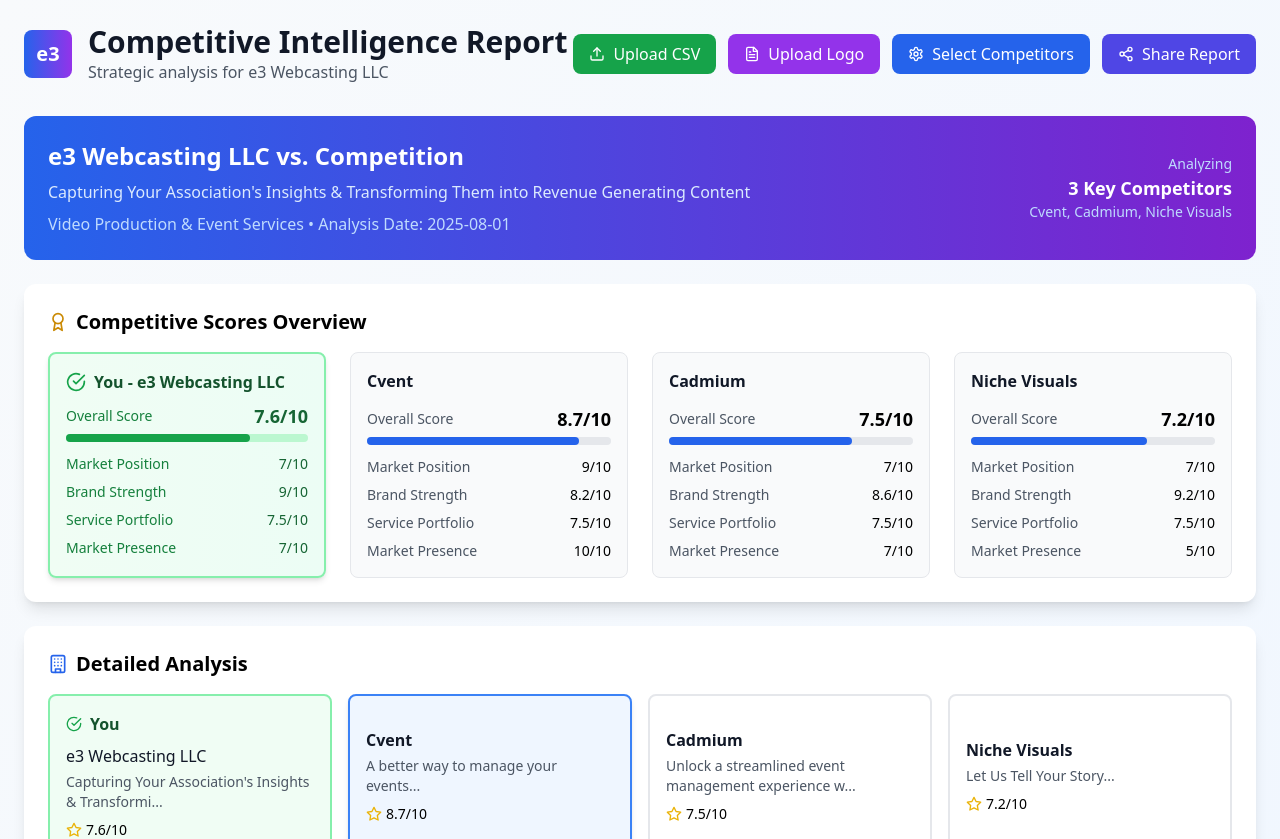
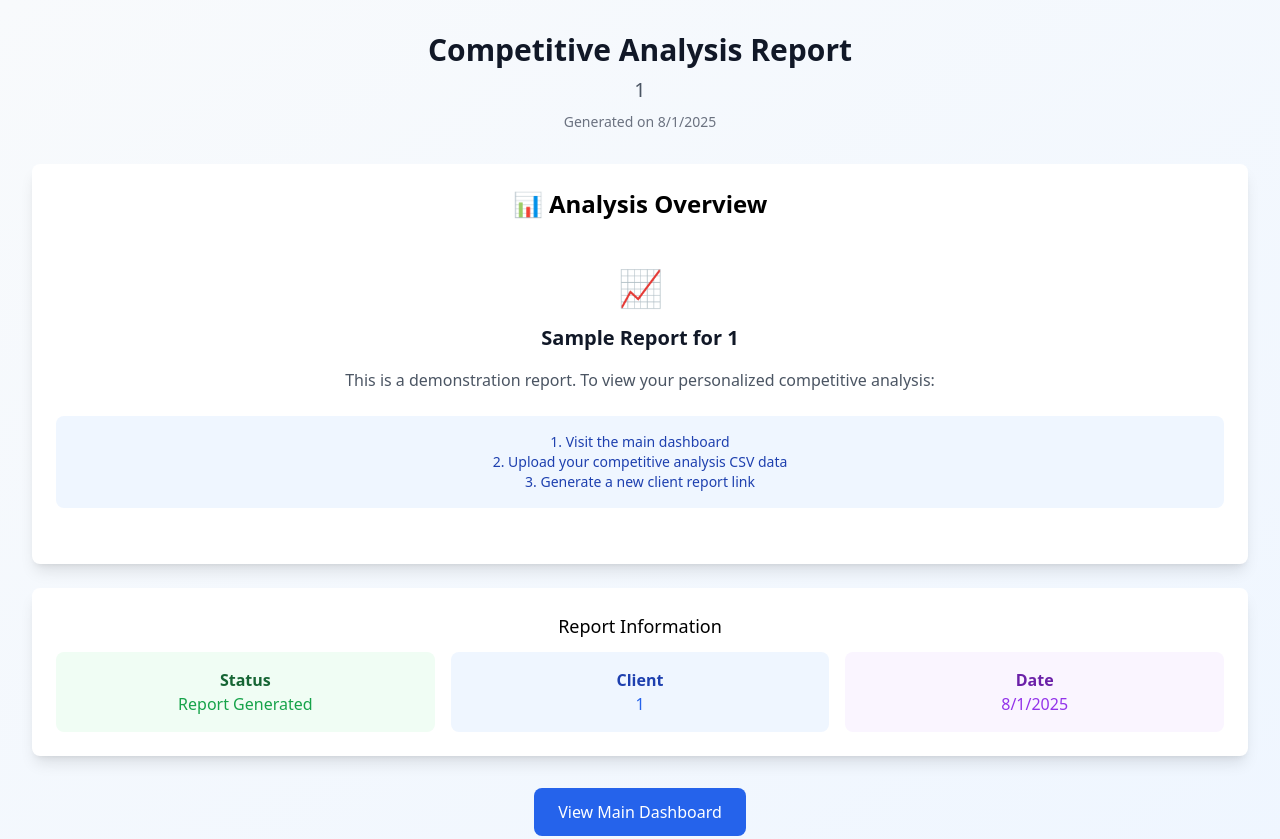
Before and after one commit to dancharles-codarity/competitive-analysis-platform, a Next.js app: page /client/1 in a window 1280 px wide. Shown: the top 839 px of the page. Built offline with nearby package versions, Linux system fonts and the light colour scheme.

Commit message:
Simplify client report page to eliminate complex dependencies and add debugging

```diff
--- a/pages/client/[slug].js
+++ b/pages/client/[slug].js
@@ -2,8 +2,8 @@ import { useRouter } from 'next/router';
 import { useEffect, useState } from 'react';
 import Head from 'next/head';
 
-// Simple fallback dashboard component in case the main one fails
-const SimpleClientDashboard = ({ clientName, clientData }) => {
+// Very simple client dashboard component to avoid any complex dependencies
+const ClientReportDashboard = ({ clientName, clientData }) => {
   return (
     <div className="min-h-screen bg-gradient-to-br from-slate-50 to-blue-50 py-8">
       <div className="max-w-7xl mx-auto px-4 sm:px-6 lg:px-8">
@@ -14,20 +14,24 @@ const SimpleClientDashboard = ({ clientName, clientData }) => {
           <p className="text-xl text-gray-600">
             {clientName}
           </p>
+          <p className="text-sm text-gray-500 mt-2">
+            Generated on {new Date().toLocaleDateString()}
+          </p>
         </div>
 
+        <div className="bg-white rounded-lg shadow-lg p-6 mb-6">
+          <h2 className="text-2xl font-semibold mb-4 text-center">📊 Analysis Overview</h2>
+
           {clientData ? (
-          <div className="bg-white rounded-lg shadow-lg p-6">
-            <h2 className="text-2xl font-semibold mb-4">Analysis Overview</h2>
-
+            <div className="space-y-6">
               {clientData.companies && (
-              <div className="mb-6">
-                <h3 className="text-lg font-medium mb-2">Companies Analyzed:</h3>
+                <div>
+                  <h3 className="text-lg font-medium mb-3">Companies Analyzed:</h3>
                   <div className="flex flex-wrap gap-2">
                     {clientData.companies.map((company, index) => (
                       <span
                         key={index}
-                      className="bg-blue-100 text-blue-800 px-3 py-1 rounded-full text-sm"
+                        className="bg-blue-100 text-blue-800 px-3 py-1 rounded-full text-sm font-medium"
                       >
                         {company}
                       </span>
@@ -37,45 +41,87 @@ const SimpleClientDashboard = ({ clientName, clientData }) => {
               )}
 
               {clientData.overview && (
-              <div className="mb-6">
-                <h3 className="text-lg font-medium mb-2">Company Overview:</h3>
+                <div>
+                  <h3 className="text-lg font-medium mb-3">Company Overview:</h3>
                   <div className="grid grid-cols-1 md:grid-cols-2 gap-4">
                     {Object.entries(clientData.overview).map(([company, data]) => (
                       <div key={company} className="bg-gray-50 p-4 rounded-lg">
                         <h4 className="font-semibold text-gray-900 mb-2">{company}</h4>
-                      {Object.entries(data || {}).map(([key, value]) => (
-                        <p key={key} className="text-sm text-gray-600">
-                          <strong>{key}:</strong> {value}
+                        {data && typeof data === 'object' ? (
+                          Object.entries(data).map(([key, value]) => (
+                            <p key={key} className="text-sm text-gray-600 mb-1">
+                              <strong>{key}:</strong> {String(value)}
                             </p>
-                      ))}
+                          ))
+                        ) : (
+                          <p className="text-sm text-gray-600">Data available</p>
+                        )}
                       </div>
                     ))}
                   </div>
                 </div>
               )}
 
-            <div className="text-center mt-8">
-              <p className="text-gray-500 text-sm">
-                Report generated on {new Date().toLocaleDateString()}
-              </p>
+              {clientData.swot && (
+                <div>
+                  <h3 className="text-lg font-medium mb-3">SWOT Analysis Available</h3>
+                  <p className="text-gray-600">SWOT analysis data has been processed for all companies.</p>
                 </div>
+              )}
+
+              {clientData.services && (
+                <div>
+                  <h3 className="text-lg font-medium mb-3">Services Comparison Available</h3>
+                  <p className="text-gray-600">Service comparison data has been processed for analysis.</p>
+                </div>
+              )}
             </div>
           ) : (
-          <div className="bg-white rounded-lg shadow-lg p-8 text-center">
-            <div className="text-4xl mb-4">📊</div>
-            <h2 className="text-2xl font-semibold text-gray-900 mb-4">
-              Sample Competitive Analysis Report
-            </h2>
+            <div className="text-center py-8">
+              <div className="text-4xl mb-4">📈</div>
+              <h3 className="text-xl font-semibold text-gray-900 mb-4">
+                Sample Report for {clientName}
+              </h3>
               <p className="text-gray-600 mb-6">
-              This is a sample report for {clientName}. Upload your competitive analysis data to see a personalized report.
+                This is a demonstration report. To view your personalized competitive analysis:
               </p>
               <div className="bg-blue-50 p-4 rounded-lg">
                 <p className="text-blue-800 text-sm">
-                To create your personalized report, visit the main dashboard and upload your CSV data from tools like Competely.
+                  1. Visit the main dashboard<br/>
+                  2. Upload your competitive analysis CSV data<br/>
+                  3. Generate a new client report link
                 </p>
               </div>
             </div>
           )}
+        </div>
+
+        <div className="bg-white rounded-lg shadow-lg p-6">
+          <h3 className="text-lg font-medium mb-3 text-center">Report Information</h3>
+          <div className="grid grid-cols-1 md:grid-cols-3 gap-4 text-center">
+            <div className="bg-green-50 p-4 rounded-lg">
+              <h4 className="font-semibold text-green-800">Status</h4>
+              <p className="text-green-600">Report Generated</p>
+            </div>
+            <div className="bg-blue-50 p-4 rounded-lg">
+              <h4 className="font-semibold text-blue-800">Client</h4>
+              <p className="text-blue-600">{clientName}</p>
+            </div>
+            <div className="bg-purple-50 p-4 rounded-lg">
+              <h4 className="font-semibold text-purple-800">Date</h4>
+              <p className="text-purple-600">{new Date().toLocaleDateString()}</p>
+            </div>
+          </div>
+        </div>
+
+        <div className="text-center mt-8">
+          <button
+            onClick={() => window.location.href = '/'}
+            className="bg-blue-600 text-white px-6 py-3 rounded-lg hover:bg-blue-700 transition-colors"
+          >
+            View Main Dashboard
+          </button>
+        </div>
       </div>
     </div>
   );
@@ -89,18 +135,26 @@ export default function ClientReport() {
   const [error, setError] = useState(null);
 
   useEffect(() => {
+    console.log('ClientReport mounted with slug:', slug);
+
     if (slug) {
       fetchClientData(slug);
+    } else {
+      setLoading(false);
     }
   }, [slug]);
 
   const fetchClientData = async (clientSlug) => {
+    console.log('Fetching data for slug:', clientSlug);
+
     try {
       setLoading(true);
 
-      // Check for stored report data first
+      // Check for stored report data
       let storedData = null;
       if (typeof window !== 'undefined') {
+        console.log('Checking localStorage for data...');
+
         // Try multiple storage keys
         const storageKeys = [
           `report-${clientSlug}`,
@@ -110,25 +164,31 @@ export default function ClientReport() {
           'currentAnalysis'
         ];
 
+        console.log('Trying storage keys:', storageKeys);
+
         for (const key of storageKeys) {
           const stored = localStorage.getItem(key);
           if (stored) {
             try {
               storedData = JSON.parse(stored);
-              console.log(`Found data with key: ${key}`, storedData);
+              console.log(`✅ Found data with key: ${key}`, storedData);
               break;
             } catch (e) {
-              console.warn(`Invalid JSON in storage key ${key}`);
+              console.warn(`❌ Invalid JSON in storage key ${key}:`, e);
             }
           }
         }
 
         // Also check for any keys that contain the slug
         const allKeys = Object.keys(localStorage);
+        console.log('All localStorage keys:', allKeys);
+
         const matchingKeys = allKeys.filter(key =>
           key.toLowerCase().includes(clientSlug.toLowerCase()) ||
-          clientSlug.toLowerCase().includes(key.toLowerCase())
+          clientSlug.toLowerCase().includes(key.replace(/[^a-z0-9]/gi, '').toLowerCase())
         );
+
+        console.log('Matching keys found:', matchingKeys);
 
         if (matchingKeys.length > 0 && !storedData) {
           for (const key of matchingKeys) {
@@ -136,42 +196,53 @@ export default function ClientReport() {
               const stored = localStorage.getItem(key);
               if (stored) {
                 storedData = JSON.parse(stored);
-                console.log(`Found data with matching key: ${key}`, storedData);
+                console.log(`✅ Found data with matching key: ${key}`, storedData);
                 break;
               }
             } catch (e) {
-              console.warn(`Invalid JSON in matching key ${key}`);
+              console.warn(`❌ Invalid JSON in matching key ${key}:`, e);
             }
           }
         }
       }
 
+      // Process the stored data
       if (storedData) {
-        // Use stored data - check if it has the expected structure
+        console.log('Processing stored data:', storedData);
+
         if (storedData.data) {
+          console.log('Using storedData.data');
           setClientData(storedData.data);
         } else if (storedData.companies || storedData.overview) {
+          console.log('Using storedData directly');
           setClientData(storedData);
         } else {
           console.warn('Stored data has unexpected structure:', storedData);
-          setClientData(null); // Will use default data
+          setClientData(null);
         }
       } else {
-        // No data found, use null for default behavior
-        console.warn(`No data found for client slug: ${clientSlug}`);
+        console.log('No stored data found, using null');
         setClientData(null);
       }
 
       setError(null);
+      console.log('✅ Data fetch completed successfully');
+
     } catch (err) {
-      console.error('Error fetching client data:', err);
-      // Fallback to default data instead of showing error for better UX
+      console.error('❌ Error fetching client data:', err);
+      setError(`Failed to load report: ${err.message}`);
       setClientData(null);
-      setError(null);
     } finally {
       setLoading(false);
     }
   };
+
+  // Generate proper client name from slug
+  const clientName = slug ?
+    slug.replace(/-/g, ' ').replace(/\b\w/g, l => l.toUpperCase()) :
+    'Client Report';
+
+  console.log('Render state:', { loading, error, clientData: !!clientData, slug, clientName });
 
   if (loading) {
     return (
@@ -179,7 +250,7 @@ export default function ClientReport() {
         <div className="text-center">
           <div className="animate-spin rounded-full h-32 w-32 border-b-2 border-blue-600 mx-auto mb-4"></div>
           <p className="text-gray-600">Loading competitive analysis report...</p>
-          <p className="text-sm text-gray-500 mt-2">Client: {slug?.replace(/-/g, ' ')}</p>
+          <p className="text-sm text-gray-500 mt-2">Client: {clientName}</p>
         </div>
       </div>
     );
@@ -188,48 +259,33 @@ export default function ClientReport() {
   if (error) {
     return (
       <div className="min-h-screen flex items-center justify-center bg-gradient-to-br from-slate-50 to-blue-50">
-        <div className="text-center">
-          <h1 className="text-2xl font-bold text-gray-900 mb-4">Report Access Issue</h1>
+        <div className="text-center max-w-md mx-auto p-6">
+          <div className="text-4xl mb-4">⚠️</div>
+          <h1 className="text-2xl font-bold text-gray-900 mb-4">Report Loading Error</h1>
           <p className="text-gray-600 mb-6">{error}</p>
           <div className="space-y-3">
             <button
               onClick={() => {
                 setError(null);
-                setLoading(true);
                 fetchClientData(slug);
               }}
-              className="bg-blue-600 text-white px-6 py-3 rounded-lg hover:bg-blue-700 transition-colors mr-3"
+              className="bg-blue-600 text-white px-6 py-3 rounded-lg hover:bg-blue-700 transition-colors w-full"
             >
               Retry Loading
             </button>
             <button
-              onClick={() => router.push('/')}
-              className="bg-gray-600 text-white px-6 py-3 rounded-lg hover:bg-gray-700 transition-colors"
+              onClick={() => window.location.href = '/'}
+              className="bg-gray-600 text-white px-6 py-3 rounded-lg hover:bg-gray-700 transition-colors w-full"
             >
               View Main Dashboard
             </button>
           </div>
           <div className="mt-6 text-sm text-gray-500">
-            <p>Looking for data with slug: <code className="bg-gray-100 px-2 py-1 rounded">{slug}</code></p>
+            <p>Debug info: slug = <code className="bg-gray-100 px-2 py-1 rounded">{slug}</code></p>
           </div>
         </div>
       </div>
     );
-  }
-
-  // Generate proper client name from slug
-  const clientName = slug ?
-    slug.replace(/-/g, ' ').replace(/\b\w/g, l => l.toUpperCase()) :
-    'Client';
-
-  // Try to load the main dashboard component, but fall back to simple version if it fails
-  let DashboardComponent;
-  try {
-    const CompetitiveAnalysisDashboard = require('../../components/CompetitiveAnalysisDashboard').default;
-    DashboardComponent = CompetitiveAnalysisDashboard;
-  } catch (err) {
-    console.warn('Failed to load main dashboard component, using fallback:', err);
-    DashboardComponent = SimpleClientDashboard;
   }
 
   return (
@@ -242,10 +298,8 @@ export default function ClientReport() {
       </Head>
 
       <main>
-        <DashboardComponent
+        <ClientReportDashboard
           clientData={clientData}
-          isClientView={true}
-          clientSlug={slug}
           clientName={clientName}
         />
       </main>
```
Lines whose indentation alone changed are shown as unchanged.
